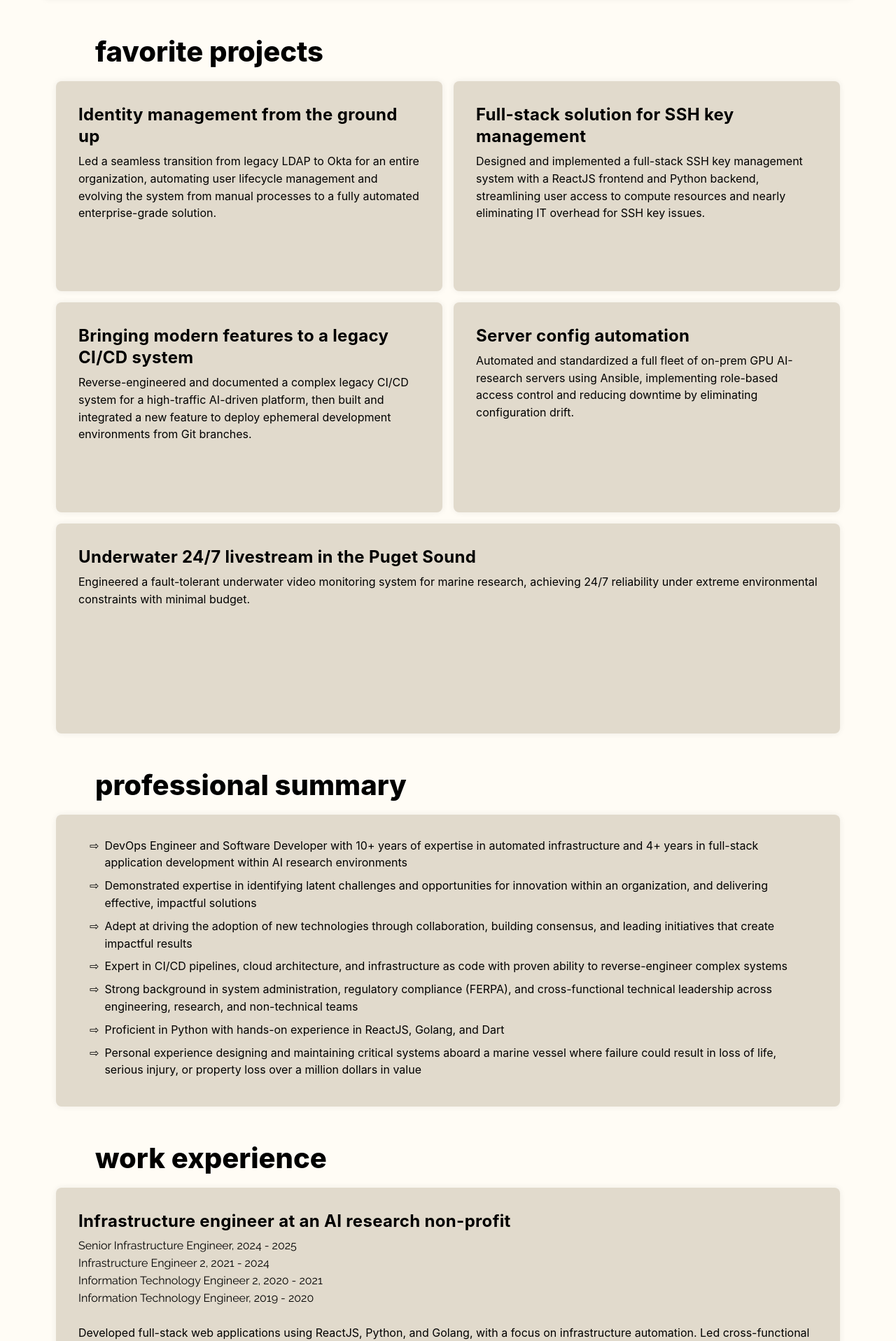
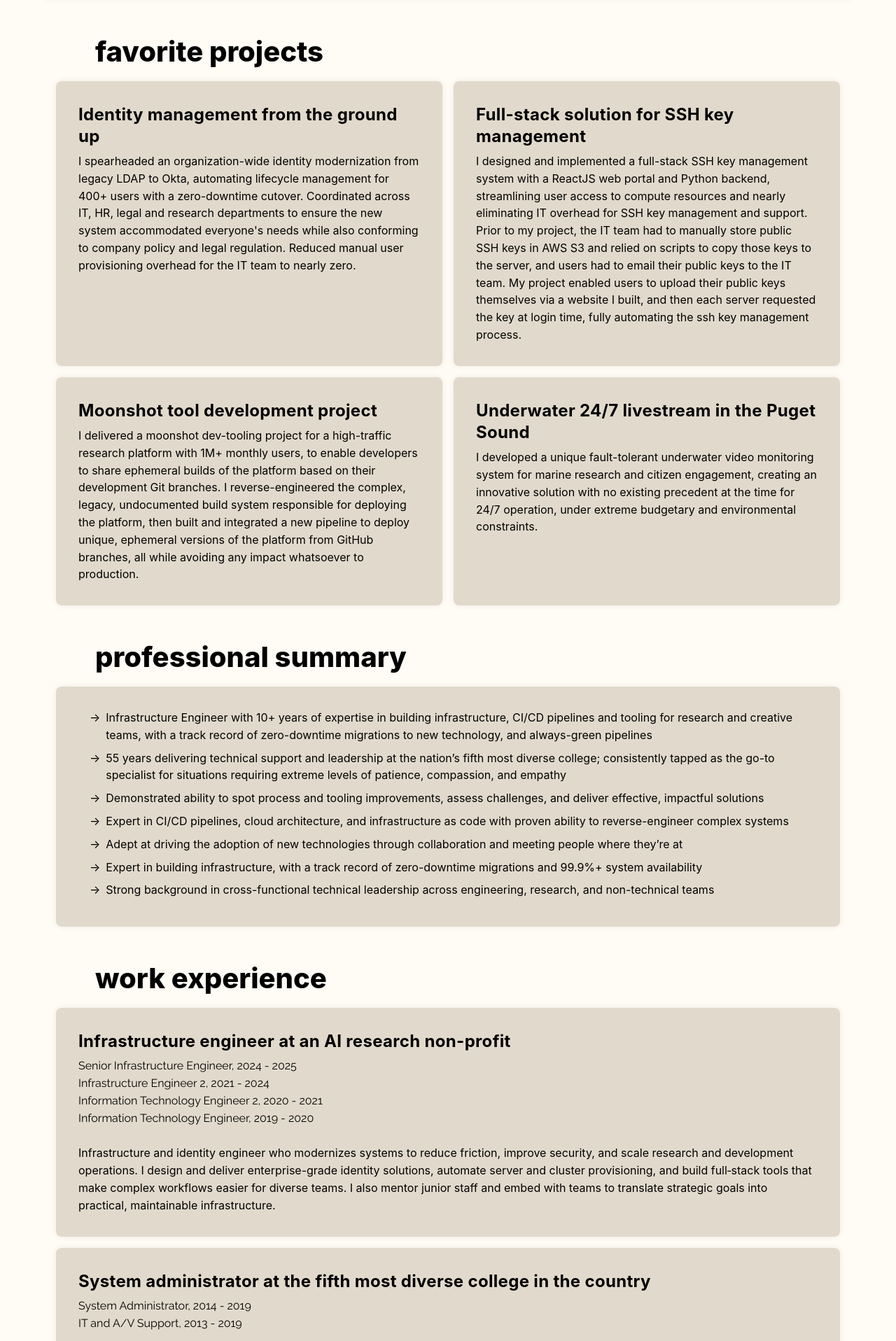
Before and after one commit to rustycontraption/annejulian.com, a Next.js app: page /work in a window 1280 px wide. Shown: the part 564-2480 px from the top of the page at 70% size. Built offline with nearby package versions, Linux system fonts and the light colour scheme.

Commit message:
Update work experience

```diff
--- a/src/app/page.tsx
+++ b/src/app/page.tsx
@@ -22,7 +22,7 @@ export default function Home() {
       <Hero>
         <Title className={classes.title}>
           <pre>{`Hi!
-My name is Annie, and I architect solutions.`}
+My name is Annie, and I love a challenge.`}
           </pre>
         </Title>
       </Hero>
--- a/src/components/Page.module.css
+++ b/src/components/Page.module.css
@@ -44,7 +44,7 @@
 }
 
 .arrowList li::before {
-    content: "\21E8";
+    content: "\2192";
     margin-right: 0.5rem;
     color: inherit;
     font-size: 1rem;
--- a/src/resources/content.tsx
+++ b/src/resources/content.tsx
@@ -287,15 +287,15 @@ const about = {
 const work = {
     prof_summary: [
         {
-            text: "DevOps Engineer and Software Developer with 10+ years of expertise in automated infrastructure and 4+ years in full-stack application development within AI research environments",
-            tags: ["devops", "software", "automation"]
-        },
-        {
-            text: "Demonstrated expertise in identifying latent challenges and opportunities for innovation within an organization, and delivering effective, impactful solutions",
+            text: "Infrastructure Engineer with 10+ years of expertise in building infrastructure, CI/CD pipelines and tooling for research and creative teams, with a track record of zero-downtime migrations to new technology, and always-green pipelines",
             tags: []
         },
         {
-            text: "Adept at driving the adoption of new technologies through collaboration, building consensus, and leading initiatives that create impactful results",
+            text: "55 years delivering technical support and leadership at the nation’s fifth most diverse college; consistently tapped as the go-to specialist for situations requiring extreme levels of patience, compassion, and empathy",
+            tags: []
+        },
+        {
+            text: "Demonstrated ability to spot process and tooling improvements, assess challenges, and deliver effective, impactful solutions",
             tags: []
         },
         {
@@ -303,38 +303,34 @@ const work = {
             tags: []
         },
         {
-            text: "Strong background in system administration, regulatory compliance (FERPA), and cross-functional technical leadership across engineering, research, and non-technical teams",
+            text: "Adept at driving the adoption of new technologies through collaboration and meeting people where they’re at",
             tags: []
         },
         {
-            text: "Proficient in Python with hands-on experience in ReactJS, Golang, and Dart",
+            text: "Expert in building infrastructure, with a track record of zero-downtime migrations and 99.9%+ system availability",
             tags: []
         },
         {
-            text: "Personal experience designing and maintaining critical systems aboard a marine vessel where failure could result in loss of life, serious injury, or property loss over a million dollars in value",
+            text: "Strong background in cross-functional technical leadership across engineering, research, and non-technical teams",
             tags: []
         }
     ],
     favorite_projects: [
         {
             heading: "Identity management from the ground up",
-            text: "Led a seamless transition from legacy LDAP to Okta for an entire organization, automating user lifecycle management and evolving the system from manual processes to a fully automated enterprise-grade solution."
+            text: "I spearheaded an organization-wide identity modernization from legacy LDAP to Okta, automating lifecycle management for 400+ users with a zero-downtime cutover.  Coordinated across IT, HR, legal and research departments to ensure the new system accommodated everyone's needs while also conforming to company policy and legal regulation.  Reduced manual user provisioning overhead for the IT team to nearly zero."
         },
         {
             heading: "Full-stack solution for SSH key management",
-            text: "Designed and implemented a full-stack SSH key management system with a ReactJS frontend and Python backend, streamlining user access to compute resources and nearly eliminating IT overhead for SSH key issues."
+            text: "I designed and implemented a full-stack SSH key management system with a ReactJS web portal and Python backend, streamlining user access to compute resources and nearly eliminating IT overhead for SSH key management and support.  Prior to my project, the IT team had to manually store public SSH keys in AWS S3 and relied on scripts to copy those keys to the server, and users had to email their public keys to the IT team.  My project enabled users to upload their public keys themselves via a website I built, and then each server requested the key at login time, fully automating the ssh key management process."
         },
         {
-            heading: "Bringing modern features to a legacy CI/CD system",
-            text: "Reverse-engineered and documented a complex legacy CI/CD system for a high-traffic AI-driven platform, then built and integrated a new feature to deploy ephemeral development environments from Git branches."
-        },
-        {
-            heading: "Server config automation",
-            text: "Automated and standardized a full fleet of on-prem GPU AI-research servers using Ansible, implementing role-based access control and reducing downtime by eliminating configuration drift."
+            heading: "Moonshot tool development project",
+            text: "I delivered a moonshot dev-tooling project for a high-traffic research platform with 1M+ monthly users, to enable developers to share ephemeral builds of the platform based on their development Git branches.  I reverse-engineered the complex, legacy, undocumented build system responsible for deploying the platform, then built and integrated a new pipeline to deploy unique, ephemeral versions of the platform from GitHub branches, all while avoiding any impact whatsoever to production."
         },
         {
             heading: "Underwater 24/7 livestream in the Puget Sound",
-            text: "Engineered a fault-tolerant underwater video monitoring system for marine research, achieving 24/7 reliability under extreme environmental constraints with minimal budget."
+            text: "I developed a unique fault-tolerant underwater video monitoring system for marine research and citizen engagement, creating an innovative solution with no existing precedent at the time for 24/7 operation, under extreme budgetary and environmental constraints."
         }
     ],
     work_experience: [
@@ -344,23 +340,23 @@ const work = {
 Infrastructure Engineer 2, 2021 - 2024
 Information Technology Engineer 2, 2020 - 2021
 Information Technology Engineer, 2019 - 2020`,
-            text: "Developed full-stack web applications using ReactJS, Python, and Golang, with a focus on infrastructure automation. Led cross-functional initiatives to establish security compliance standards, implemented automated identity lifecycle management, and designed self-service systems to enhance productivity and security. Additionally, standardized infrastructure using Ansible, mentored junior staff, and provided technical expertise across teams to build innovative solutions and ensure data governance."
+            text: "Infrastructure and identity engineer who modernizes systems to reduce friction, improve security, and scale research and development operations. I design and deliver enterprise-grade identity solutions, automate server and cluster provisioning, and build full‑stack tools that make complex workflows easier for diverse teams. I also mentor junior staff and embed with teams to translate strategic goals into practical, maintainable infrastructure."
         },
         {
-            heading: "System administrator at a government-funded college",
+            heading: "System administrator at the fifth most diverse college in the country",
             roles: `System Administrator, 2014 - 2019
 IT and A/V Support, 2013 - 2019`,
-            text: "Specialized in developing and automating macOS infrastructure, including implementing CI/CD pipelines, an Apple MDM server, and scalable provisioning systems to enhance reliability and efficiency. Built and supported a novel 24/7 underwater livestream of the Puget Sound for the college's marine science department.  Delivered culturally sensitive IT support, saved $20,000 annually through staffing optimizations, and improved event technology reliability. Migrated documentation to the cloud, trained staff on Unix systems and other technologies, and collaborated with faculty to align IT standards with classroom needs. Ensured security compliance and established campus-wide macOS/iOS standards through analysis."
+            text: "I provided culturally sensitive IT support across diverse campus groups and technologies, translating technical processes into clear, user-friendly language to reduce frustration and increase inclusion. As the sole owner of the Apple infrastructure I designed and maintained scalable macOS and iOS systems, implemented build pipelines, an Apple MDM server, and automated deployment workflows to improve workstation reliability. I also partnered with faculty and students to define hardware, software, and support standards that met classroom needs while aligning with institutional IT requirements."
         },
         {
             heading: "Contractor with an event registration and lead retrieval startup",
             roles: `Field Systems Engineer, 2012 - 2013`,
-            text: "Provided nationwide on-site infrastructure support for Fortune 500 client events including Amazon and Salesforce conferences.  Managed mission-critical system deployments under tight SLA requirements.  Coordinated with diverse stakeholders including union workers, event planners, and venue management to ensure the system was installed and configured to all standards."
+            text: "I provided nationwide, SLA-driven on-site infrastructure for high-profile tech conferences (Salesforce, Amazon, VMWare), coordinating with union workers, event managers and venue management to ensure compliant, on-time installation and configuration."
         },
         {
             heading: "College IT support",
             roles: `IT Support Specialist, 2007 - 2011`,
-            text: "Provided customer service and technical support for diverse creative technology stack including CAD workstations, 3D printers, and audio/video equipment.  Also responsible for user lifecycle in the physical access control system (prox card)."
+            text: "I provided technical support to faculty, students, and staff for the complete video game development technology stack, including software (Maya, Unreal Engine, Unity, Photoshop, ZBrush, Mudbox), GPU and Wacom workstations, render farm, and audio/video equipment."
         }
     ]
 }
```
